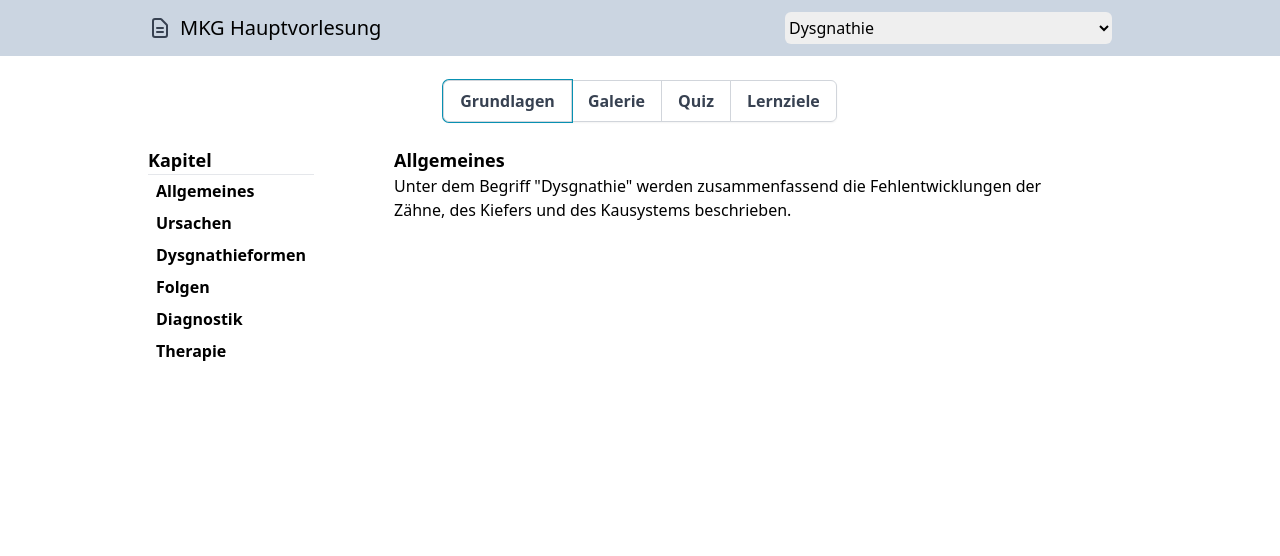
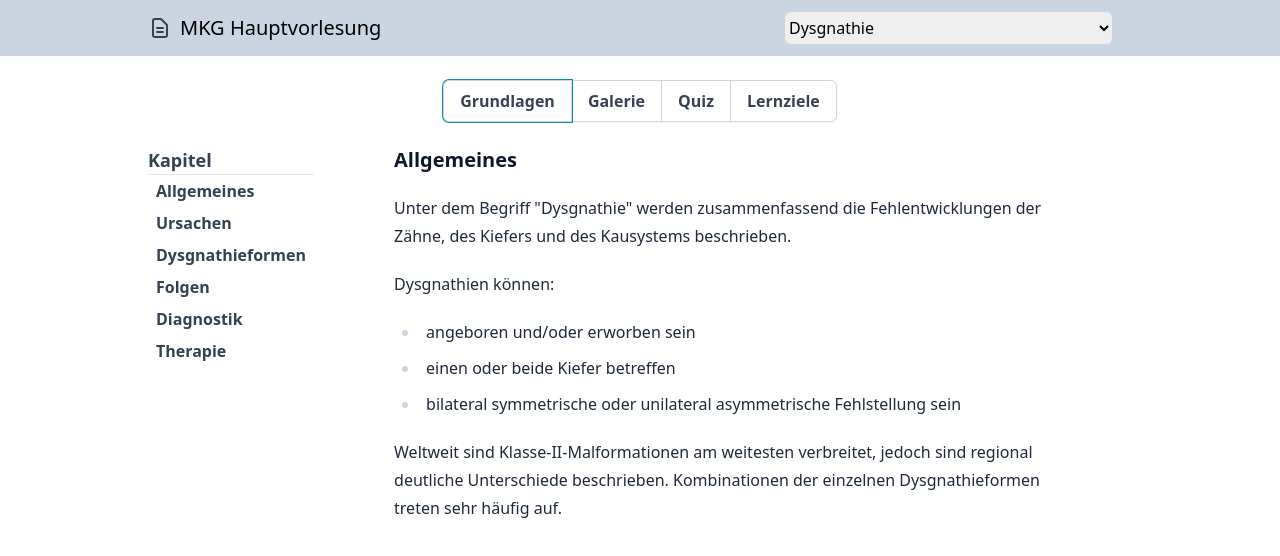
Before and after one commit to jonksc/LearnMedicine, a React (Create React App) app: page / in a window 1280 px wide. Shown: the top 556 px of the page. Built offline with nearby package versions, Linux system fonts and the light colour scheme.

Commit message:
Add typography styling for Grundlagen content

```diff
--- a/package.json
+++ b/package.json
@@ -39,6 +39,7 @@
     ]
   },
   "devDependencies": {
+    "@tailwindcss/typography": "^0.5.0",
     "autoprefixer": "^10.4.0",
     "eslint-plugin-react": "^7.27.1",
     "postcss": "^8.4.4",
--- a/src/pages/aspects/Grundlagen.js
+++ b/src/pages/aspects/Grundlagen.js
@@ -11,23 +11,23 @@ const Grundlagen = ({ grundlagen }) => {
     <>
       <div className="flex flex-col gap-4 md:flex-row md:gap-20">
         <div>
-          <p className="font-semibold text-lg">Kapitel</p>
+          <p className="font-semibold text-slate-700 text-lg">Kapitel</p>
           <hr />
           <div className="flex flex-col items-start">
             {
               grundlagen.map((grundlage, index) =>
-                <button className="text-left btn" key={index} onClick={changeChapter} value={grundlage.chapter}>{grundlage.chapter}</button>)
+                <button className="text-left btn text-slate-700" key={index} onClick={changeChapter} value={grundlage.chapter}>{grundlage.chapter}</button>)
             }
           </div>
         </div>
 
-        <div className="max-w-2xl">
+        <div className="max-w-2xl prose prose-slate prose-p:text-slate-800 prose-ul:text-slate-800 prose-ol:text-slate-800">
           {
             grundlagen.filter(grundlage => chapter === grundlage.chapter).map((grundlage, index) => {
               return (
                 <div key={index}>
-                  <h1 className="font-semibold text-lg">{grundlage.chapter}</h1>
-                  <p>{grundlage.content}</p>
+                  <h1 className="font-semibold text-xl">{grundlage.chapter}</h1>
+                  {grundlage.content}
                 </div>
               );
             })
--- a/src/pages/topics/dysgnathie/Dysgnathie.js
+++ b/src/pages/topics/dysgnathie/Dysgnathie.js
@@ -16,11 +16,124 @@ const Dysgnathie = () => {
   const grundlagen = [
     {
       chapter: 'Allgemeines',
-      content: 'Unter dem Begriff "Dysgnathie" werden zusammenfassend die Fehlentwicklungen der Zähne, des Kiefers und des Kausystems beschrieben.'
+      content:
+      <div>
+        <p>Unter dem Begriff "Dysgnathie" werden zusammenfassend die Fehlentwicklungen der Zähne,
+      des Kiefers und des Kausystems beschrieben.</p>
+
+        <p>Dysgnathien können:</p>
+        <ul>
+          <li>angeboren und/oder erworben sein</li>
+          <li>einen oder beide Kiefer betreffen</li>
+          <li>bilateral symmetrische oder unilateral asymmetrische Fehlstellung sein</li>
+        </ul>
+        <p>Weltweit sind Klasse-II-Malformationen am weitesten verbreitet, jedoch sind regional deutliche Unterschiede
+          beschrieben. Kombinationen der einzelnen Dysgnathieformen treten sehr häufig auf.</p>
+      </div>
     },
     {
       chapter: 'Ursachen',
-      content: 'Die Ursachen von Dysgnathien können sowohl skelettal, als auch dentoalveolär bedingt sein.'
+      content:
+      <div>
+        <p>Die Ursachen von Dysgnathien können sowohl skelettal, als auch dentoalveolär bedingt
+      sein.</p>
+        <ol>
+          <li><span>&nbsp;Skelettale Ursache:</span>
+            <ul>
+              <li>Anomalien der Lage und Größe von OK und UK zueinander oder zur Schädelbasis</li>
+              <li>Sagittalebene
+                <ul>
+                  <li>Horizontal ausgerichtete Veränderungen (SNA, SNB, ANB)</li>
+                  <li>Vertikal ausgerichtete Veränderungen (dorsale/anteriore Über-/Unterentwicklung)</li>
+                </ul>
+              </li>
+              <li>Frontalebene
+                <ul>
+                  <li>Horizontal ausgerichtete Veränderungen: Laterognathie</li>
+                  <li>Vertikal ausgerichtete Veränderungen: ipsilaterale vertikale Verkürzung</li>
+                </ul>
+              </li>
+              <li>Transversalebene
+                <ul>
+                  <li>Verhältnis der Zahnbögen zueinander</li>
+                </ul>
+              </li>
+              <li>Klassifikation nach ANB-Winkel (Sagittale Relation von Ober- und Unterkieferrelation, mit dem
+                      Prognathiegrad der Kiefer beurteilt werden (2° ist der klinische Richtwert)
+              <ul>
+                <li>Klasse I: neutral 0° &lt; ANB &lt;4°</li>
+                <li>Klasse II: distal ANB &gt;4°</li>
+                <li>Klasse III: mesial ANB &lt;0°</li>
+                <li>CAVE: der ANB-Wert wird in der KFO teilweise kritisch betrachtet. Der ANB-Wert kann in
+                              der oben aufgeführten Form in bestimmter Konstellation falsche Aussagen zulassen und
+                              sollte immer durch den WITS-Wert ergänzt werden!
+                </li>
+              </ul>
+              </li>
+            </ul>
+          </li>
+          <li><span>Dentoalveoläre Ursache:</span>
+            <ul>
+              <li>Fehlstellung im Zahnhalteapparat</li>
+              <li>Sagittale Lage der Kiefer zueinander</li>
+              <li>Angle-Klassifikation zur Beschreibung der Okklusion (bezogen auf den Unterkiefer)
+                <ul>
+                  <li>Klasse I: Neutralokklusion = Eugnathie
+                    <ul>
+                      <li>Mesiale Höcker des OK-6ers greift in die mesiobukkale Furche des UK-6ers</li>
+                      <li>Der OK-3er grift zwischen UK-3er und UK-4er</li>
+                      <li>CAVE: Von Eugnathie spricht man in der KFO nur, wenn ein
+                        <strong>komplett</strong> eugnathes Gebiss vorliegt, das heißt:
+                        <ol>
+                          <li>morpholgisch und funktionell optimales Gebiss</li>
+                          <li>alle Zähne vorhanden</li>
+                          <li>normale Zahnform liegt vor</li>
+                          <li>gut ausgeformte Zahnbögen, d.h. OK= Elipse, UK= Parabel, Milchgebiss
+                                              OK+UK= Halbkreis
+                          </li>
+                          <li>keine Lücken und keine Engstände</li>
+                          <li>Übereinstimmung von Zahn- und Kiefermitte im OK und UK</li>
+                          <li>Overjet von ca. 2mm und ein Overbite von ca. 2-3mm</li>
+                        </ol>
+                      </li>
+                    </ul>
+                  </li>
+                  <li>Klasse II/1: Distalokklusion
+                    <ul>
+                      <li>Vorderer Höcker des oberen Sechsjahrmolaren okkludiert vor dem vorderen Höcker
+                                      des unteren Sechsjahrmolaren
+                      </li>
+                      <li>Obere Frontzähne deutlich nach vorne gekippt (protrudiert, Spitzfront)</li>
+                    </ul>
+                  </li>
+                  <li>Klasse II/2: Distalokklusion
+                    <ul>
+                      <li>Vorderer Höcker des oberen Sechsjahrmolaren okkludiert vor dem vorderen Höcker
+                                      des unteren Sechsjahrmolare
+                      </li>
+                      <li>Gleichzeitig sind die oberen Frontzähne stark nach palatinal gekippt
+                                      (retroinkliniert, Steilstand)
+                      </li>
+                      <li>Tiefbiss</li>
+                    </ul>
+                  </li>
+                  <li>Klasse III: Mesialokklusion = Progenie
+                    <ul>
+                      <li>Vorderer Höcker des oberen Sechsjahrmolaren okkludiert hinter dem hinteren
+                                      Höcker des unteren Sechsjahrmolaren
+                      </li>
+                    </ul>
+                  </li>
+                </ul>
+              </li>
+              <li>Anmerkung: In der aufgeführten Unterteilung wird ausschließlich von vollen Prämolarenbreiten
+                      ausgegangen. Oftmals liegen aber nur halbe oder Viertelabweichungen vor, z.B. eine Klasse II/1
+                      (1/2 PB rechts, 3/4 PB links). Dies muss bei der o.g. groben Definition berücksichtigt werden.
+              </li>
+            </ul>
+          </li>
+        </ol>
+      </div>
     },
     {
       chapter: 'Dysgnathieformen',
--- a/tailwind.config.js
+++ b/tailwind.config.js
@@ -4,5 +4,7 @@ module.exports = {
   theme: {
     extend: {},
   },
-  plugins: [],
+  plugins: [
+    require('@tailwindcss/typography')
+  ],
 };
```
Also changed, not shown: 1 other file (tests, documents, lock files or other folders).
